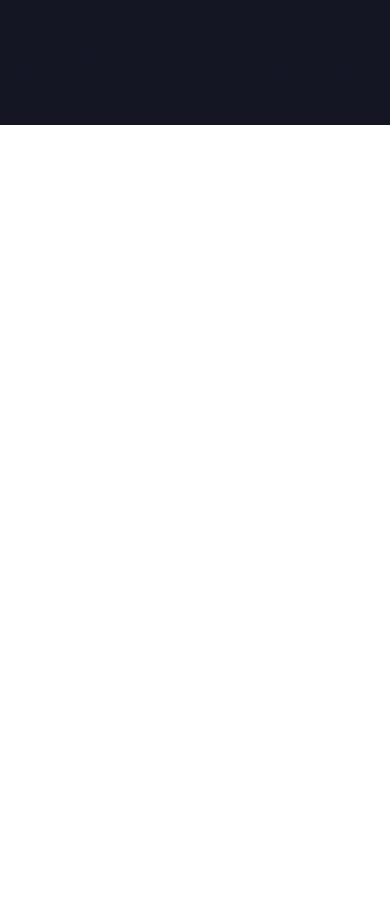
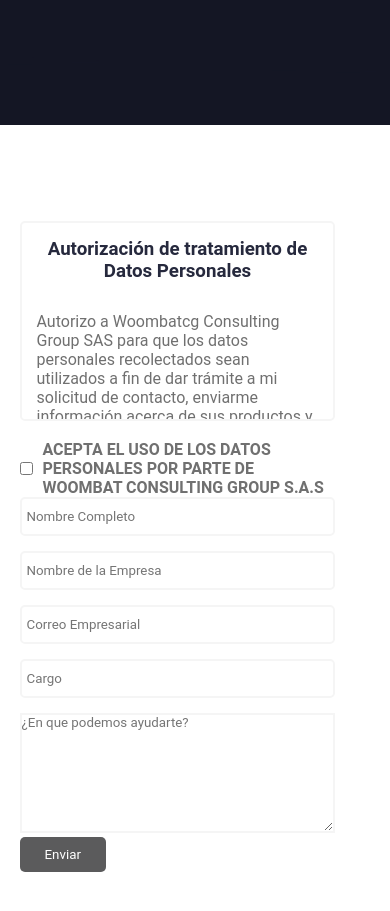
Before and after one commit to GermanDiaz7/woombat-page, a React (Create React App) app: page / in a window 390 px wide. Shown: the part 4000-4911 px from the top of the page. Before the commit the page ends 4125 px from the top, so only its background shows below. Built offline with nearby package versions, Linux system fonts and the light colour scheme; what webfontloader would draw is missing.

Commit message:
form finalizado con responsive

```diff
--- /dev/null
+++ b/src/components/Form.js
@@ -0,0 +1,33 @@
+//styles
+import '../style/form.css'
+import { useTranslation } from "react-i18next";
+
+const Form = ({encender}) => {
+
+    const { t } = useTranslation("global");
+
+    return (
+        <form>
+            <label aria-disabled='true'>
+                <input className='inputs' placeholder={t("contacto.formulario.nombre")} />
+            </label>
+            <label>
+                <input className='inputs' placeholder={t("contacto.formulario.empresa")} />
+            </label>
+            <label>
+                <input className='inputs' placeholder={t("contacto.formulario.email")} />
+            </label>
+            <label>
+                <input className='inputs' placeholder={t("contacto.formulario.cargo")} />
+            </label>
+            <label>
+                <textarea className='area-text' placeholder={t("contacto.formulario.texto")} />
+            </label>
+            <div>
+            <button disabled={!encender} className={encender ? 'btn-active' : "btn-none"}>{t("contacto.formulario.input")}</button>
+            </div>
+        </form>
+     );
+}
+
+export default Form;
--- /dev/null
+++ b/src/components/FormSection.js
@@ -0,0 +1,57 @@
+import { Container } from "../style/Container";
+import { useTranslation } from "react-i18next";
+
+//component
+import Form from "./Form";
+
+//styles
+import '../style/form.css'
+import { useState } from "react";
+
+
+const FormSection = () => {
+
+    const { t } = useTranslation("global");
+    const [encender, setEncender] = useState(false)
+
+    const activator = (e) => {
+        if(encender === true) {
+            setEncender(false)
+        }else {
+            setEncender(true)
+        }
+    }
+
+    return (
+        <Container className='content'>
+            <div className='form-section left-section'>
+                <div className='auth-content'>
+                    <h3>Autorización de tratamiento de Datos Personales</h3>
+                    <p>Autorizo a Woombatcg Consulting Group SAS para que los datos personales recolectados
+                        sean utilizados a fin de dar trámite a mi solicitud de contacto, enviarme información acerca
+                        de sus productos y servicios y para fines publicitarios al hacer uso del botón Enviar. Estos
+                        datos pueden ser compartidos con aliados de negocio para efectos de información
+                        comercial sobre productos y servicios ofrecidos. Usted tiene derecho a conocer, actualizar
+                        y rectificar sus datos y este derecho lo puede ejercer a través de la cuenta de correo
+                        protecciondedatos@woombatcg.com. Para mayor información puede consultar nuestra
+                        Política de privacidad en www.woombatcg.com.
+                    </p>
+                    <br/>
+                        <p>{t("contacto.informacion")}</p>
+                </div>
+                <br />
+                <div className='auth'>
+                    <input onClick={activator} type="checkbox"/>
+                    <p>{t("contacto.autorizacion")}</p>
+                </div>
+                <Form encender={encender}/>
+            </div>
+
+            <div className='form-section rigth-section'>
+
+            </div>
+        </Container>
+     );
+}
+
+export default FormSection;
--- a/src/components/pages/Home/Home.js
+++ b/src/components/pages/Home/Home.js
@@ -8,6 +8,7 @@
 import Allies from "../../Allies";
 import Clients from "../../Clients";
 import AboutUs from "../../AboutUs";
+import FormSection from "../../FormSection";
 
 const Home = () => {
   return (
@@ -21,6 +22,7 @@
             <Allies />
             <AboutUs />
             <Clients />
+            <FormSection />
         </Container>
     </Fragment>
   );
--- /dev/null
+++ b/src/style/form.css
@@ -0,0 +1,97 @@
+.content {
+    height: 100vh;
+    display: flex;
+    justify-content: center;
+    align-items: center;
+}
+
+.form-section {
+    width: 50%;
+}
+
+
+/*FORMULARIOS*/
+.inputs {
+    width: 90%;
+    border: 2px solid rgb(245, 245, 245);
+    margin-bottom: 15px;
+    padding: 10px 5px 10px;
+    display: flex;
+    border-radius: 5px;
+}
+
+.area-text {
+    width: 90%;
+    height: 120px;
+    border: 2px solid rgb(245, 245, 245);
+}
+
+.auth-content {
+    width: 90%;
+    height: 200px;
+    overflow: scroll;
+    border: 2px solid rgb(245, 245, 245);
+    border-radius: 5px;
+    padding: 15px;
+}
+
+.auth-content h3{
+    text-align: center;
+    margin-bottom: 30px;
+    color: #26293D;
+}
+
+.auth-content p {
+    color: #707070;
+}
+
+.auth {
+    display: flex;
+    align-items: center;
+    width: 90%;
+}
+
+.auth input {
+    margin-right: 10px;
+}
+
+.auth p {
+    font-weight: 700;
+    color: #707070;
+}
+
+.btn-active {
+    border: 0;
+    padding: 10px 25px;
+    color: white;
+    background-color: #26293D;
+    border-radius: 5px;
+    cursor: pointer;
+}
+
+.btn-active:hover {
+    color: #CE6D34;
+}
+
+.btn-none {
+    border: 0;
+    padding: 10px 25px;
+    color: white;
+    background-color: #5b5b5c;
+    border-radius: 5px;
+    cursor: no-drop;
+}
+
+@media(max-width: 954px) {
+    .content {
+        flex-direction: column;
+    }
+
+    .left-section {
+        width: 100%;
+    }
+
+    .rigth-section {
+        display: none;
+    }
+}
```
